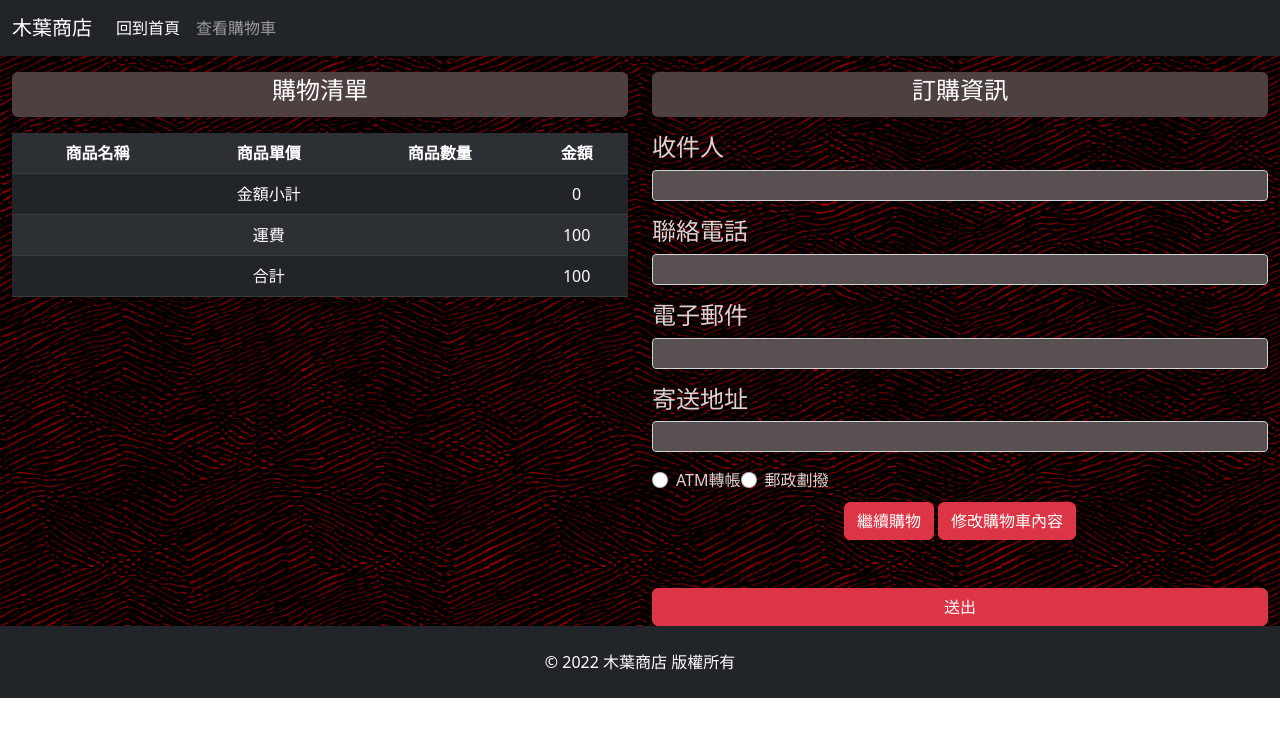
After one commit to MiruOrange/narutomarket, a Django app: page /cartorder/ in a window 1280 px wide. The commit adds this page. Shown: the top 737 px of the page. Run offline with Django 4.2, Linux system fonts and the light colour scheme.

Commit message:
完成訂購頁面

```diff
--- a/myapp/views.py
+++ b/myapp/views.py
@@ -1,6 +1,6 @@
 from django.shortcuts import render,redirect
 from django.http import HttpResponse, response
-from myapp.models import ProductModel
+from myapp.models import ProductModel, OrderModel, DetailModel
 
 # Create your views here.
 cartlist = []
@@ -45,6 +45,25 @@ def addtocart(request, type=None, id=None):
         request.session['cartlist'] =cartlist
         print(request.session['cartlist'])
         return redirect('/cart/')
+    elif type == 'empty':
+        cartlist=[]
+        request.session['cartlist'] = cartlist
+        return redirect('/cart/')
+    elif type == 'update':
+        if request.method == 'POST':
+            n =1
+            for unit in cartlist:
+                unit[2] = request.POST.get('quantity'+str(n), '1')
+                unit[3] = str(int(unit[1])*int(unit[2]))
+                n = n+1
+            request.session['cartlist'] = cartlist
+            return redirect('/cart/')
+    elif type == 'remove':
+        del cartlist[int(id)] #這個id，是cartlist的索引值
+        request.session['cartlist'] = cartlist
+        return redirect('/cart/')
+
+
 
 def cart(request):
     global cartlist
@@ -57,3 +76,45 @@ def cart(request):
         total = total + int(unit[3])
     grandtotal = total + localshipping  #總價(加上運費的價格)
     return render(request, 'cart.html', locals())
+
+def cartorder(request):
+    global cartlist
+    global shipping
+    localcartlist = cartlist
+    localshipping = shipping
+    total = 0
+    for unit in cartlist:
+        total = total + int(unit[3])
+    grandtotal = total + localshipping  #總價(加上運費的價格)
+    return render(request, 'cartorder.html', locals())
+
+def cartok(request):
+    global cartlist
+    global shipping
+    if request.method =='POST':
+        customername = request.POST['customername']
+        localcustomername = customername
+        customerphone = request.POST['customerphone']
+        customeremail = request.POST['customeremail']
+        customeraddress = request.POST['customeraddress']
+        paytype = request.POST['paytype']
+        total = 0
+        for unit in cartlist:
+            total = total + int(unit[3])
+        grandtotal = total + shipping
+
+    #--將訂購人資訊，寫進OrderModel表單------
+    productOrder = OrderModel.objects.create(customername = customername, customerphone = customerphone, customeremail = customeremail, customeraddress = customeraddress, paytype = paytype, grandtotal= grandtotal, shipping = shipping, subtotal = total)
+    productOrder.save()
+
+    #--將該筆訂單，寫進DetailModel表單----
+    #--預判的商品不會只有一筆，用for迴圈，將資料一筆一筆放入資料庫
+    dtotal = 0
+    for unit in cartlist:
+        dtotal = int(unit[1])*int(unit[2])
+        unitDetail = DetailModel.objects.create(dorder = productOrder, pname = unit[0], unitprice = int(unit[1]), quantity = int(unit[2]), dtotal = dtotal)
+        unitDetail.save()
+
+    #----在這裡清空購物車
+    cartlist = []
+    return render(request, 'cartok.html', locals())
--- a/narutomarket/urls.py
+++ b/narutomarket/urls.py
@@ -20,7 +20,11 @@ from myapp import views
 urlpatterns = [
     path('admin/', admin.site.urls),
     path('index/', views.index),
+    path('', views.index),
     path('detail/<int:id>/', views.detail),
     path('addtocart/<str:type>/<int:id>/', views.addtocart),
+    path('addtocart/<str:type>/', views.addtocart),
     path('cart/', views.cart),
+    path('cartorder/', views.cartorder),
+    path('cartok/', views.cartok),
 ]
--- a/templates/base.html
+++ b/templates/base.html
@@ -16,8 +16,7 @@
           <div class="collapse navbar-collapse" id="navbarNavAltMarkup">
             <div class="navbar-nav">
               <a class="nav-link active" aria-current="page" href="/index/">回到首頁</a>
-              <a class="nav-link" href="#">查看商品</a>
-              <a class="nav-link" href="#">查看購物車</a>
+              <a class="nav-link" href="/cart/">查看購物車</a>
             </div>
           </div>
         </div>
--- /dev/null
+++ b/templates/cartorder.html
@@ -0,0 +1,97 @@
+{% extends 'base.html' %}
+{% load static %}
+{% block title %}
+<style>
+    .cartorder_inner{
+        background-color: #4f4040;
+    }
+    .cartorder_outer{
+        background-image: url("/static/page/bg_image.png");
+    }
+    .form-label{
+        color: #dfd1d1;
+    }
+</style>
+{% endblock %}
+{% block content %}
+<div class="container-fluid text-center cartorder_outer">
+    <form action="/cartok/" method="POST">
+        {% csrf_token %}
+        <div class="row">
+            <div class="col-12 col-md-6">
+              <div class="badge text-wrap cartorder_inner my-3" style="width: 100%;">
+                 <h4>購物清單</h4>
+                </div>
+                  <table class="table table-dark table-striped">
+                      <tr>
+                          <th>商品名稱</th>
+                          <th>商品單價</th>
+                          <th>商品數量</th>
+                          <th>金額</th>
+                      </tr>
+                      {% for product in localcartlist %}
+                      <tr>
+                          <td>{{product.0}}</td>
+                          <td>{{product.1}}</td>
+                          <td>{{product.2}}</td>
+                          <td>{{product.3}}</td>
+                      </tr>
+                      {% endfor %}
+                      <tr>
+                          <td class="text-center" colspan="3">金額小計</td>
+                          <td>{{total}}</td>
+                      </tr>
+                      <tr>
+                          <td class="text-center" colspan="3">運費</td>
+                          <td>{{localshipping}}</td>
+                      </tr>
+                      <tr>
+                          <td class="text-center" colspan="3">合計</td>
+                          <td>{{grandtotal}}</td>
+                      </tr>
+                  </table>
+              </div>
+              <div class="col-12 col-md-6">
+                  <div class="badge text-wrap cartorder_inner my-3" style="width: 100%;">
+                      <h4>訂購資訊</h4>
+                  </div>
+                  <h4 class="form-label text-start">收件人</h4>
+                  <div class="input-group input-group-sm mb-3">
+                      <input type="text" class="form-control form-bg text-light" name="customername" aria-label="Sizing example input" aria-describedby="customername" style="background-color: #595151;">
+                  </div>
+                  <h4 class="form-label text-start">聯絡電話</h4>
+                  <div class="input-group input-group-sm mb-3">
+                      <input type="text" class="form-control form-bg text-light" name="customerphone" aria-label="Sizing example input" aria-describedby="customername" style="background-color: #595151;">
+                  </div>
+                  <h4 class="form-label text-start">電子郵件</h4>
+                  <div class="input-group input-group-sm mb-3">
+                      <input type="text" class="form-control form-bg text-light" name="customeremail" aria-label="Sizing example input" aria-describedby="customername" style="background-color: #595151;">
+                  </div>
+                  <h4 class="form-label text-start">寄送地址</h4>
+                  <div class="input-group input-group-sm mb-3">
+                      <input type="text" class="form-control form-bg text-light" name="customeraddress" aria-label="Sizing example input" aria-describedby="customername" style="background-color: #595151;">
+                  </div>
+                  <div class="d-flex form-label">
+                      <div class="form-check">
+                          <input class="form-check-input" type="radio" name="paytype" id="flexRadioDefault1" value="atm">
+                          <label class="form-check-label" for="flexRadioDefault1">
+                          ATM轉帳
+                          </label>
+                      </div>
+                      <div class="form-check">
+                          <input class="form-check-input" type="radio" name="paytype" id="flexRadioDefault2" value="wire">
+                          <label class="form-check-label" for="flexRadioDefault2">
+                          郵政劃撥
+                          </label>
+                      </div>
+                  </div>
+                  <button type="button" class="btn btn-danger" onclick="window.location='/index/'">繼續購物</button>
+                  <button type="button" class="btn btn-danger" onclick="window.location='/cart/'">修改購物車內容</button>
+                  <div>
+                      <button type="submit" class="btn btn-danger mt-5" style="width:100%">送出</button>
+                  </div>
+              </div>
+          </div>
+    </form>
+</div>
+{% endblock%}
```
Also changed, not shown: myapp/models.py (+18 -0 lines), templates/cart.html (+25 -6 lines), templates/cartok.html (added, +29 -0 lines), myapp/migrations/0002_ordermodel.py (added), myapp/migrations/0003_ordermodel_grandtotal_ordermodel_shipping_and_more.py (added), myapp/migrations/0004_detailmodel.py (added), static/page/nin_w.png (added).
